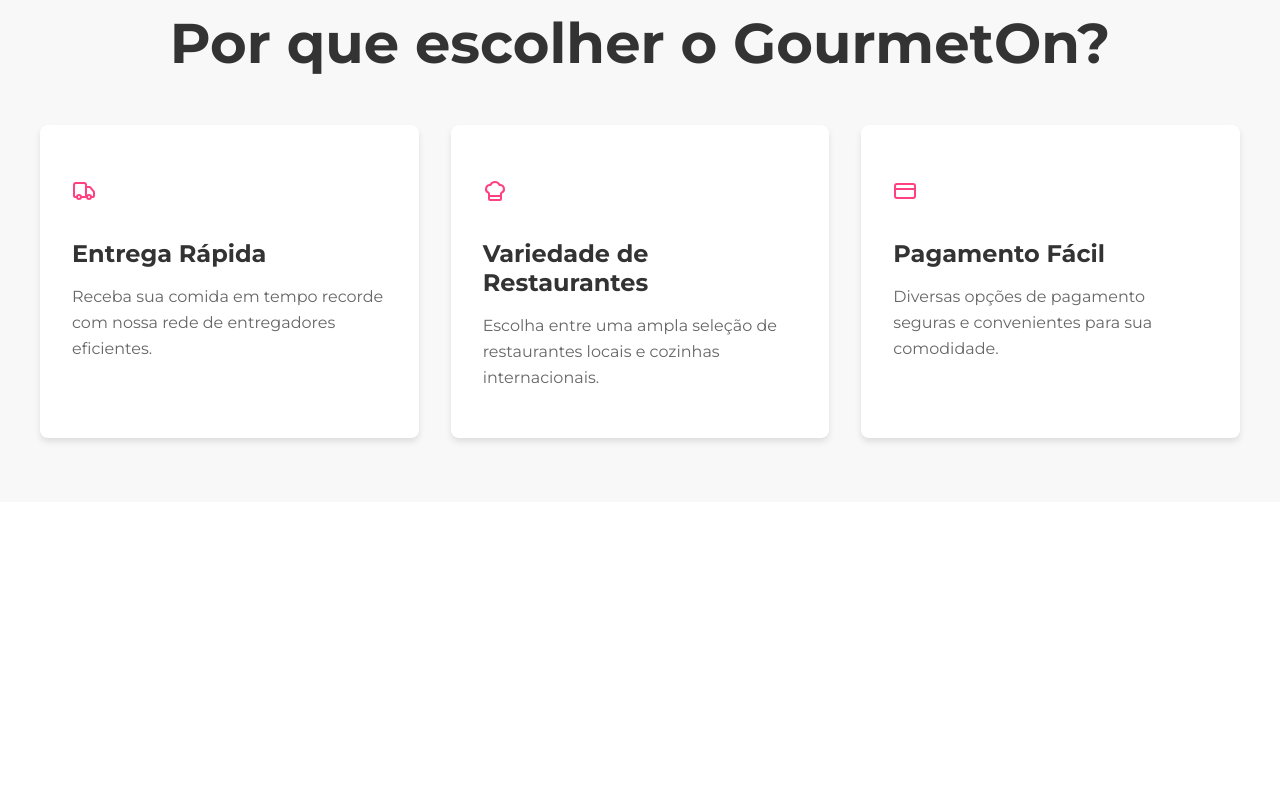
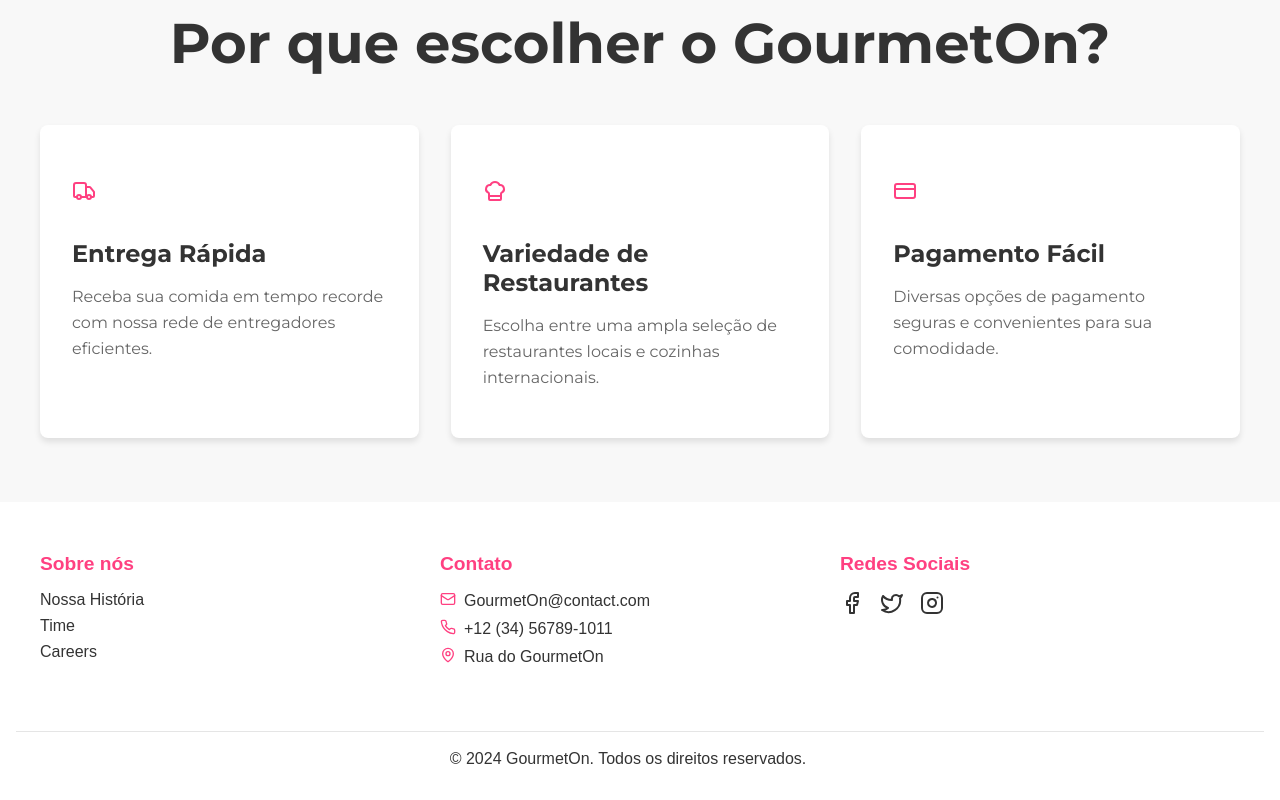
Before and after one commit to FIAP-Checkpoints/CP5-JS, a React (Vite) app: page / in a window 1280 px wide. Shown: the part 901-1701 px from the top of the page. Before the commit the page ends 1403 px from the top, so only its background shows below. Built offline with nearby package versions, Linux system fonts and the light colour scheme.

Commit message:
Footer Component

```diff
--- a/src/App.jsx
+++ b/src/App.jsx
@@ -2,6 +2,7 @@ import Header from "./components/Header";
 import Hero from "./components/Hero/Hero";
 import Benefits from "./components/Benefits/Benefits";
 import './styles/global.css'
+import FooterComponent from "./components/Footer/Footer";
 
 function App() {
     return(
@@ -9,6 +10,7 @@ function App() {
         <Header />
         <Hero />
         <Benefits />
+        <FooterComponent/>
     </>
     );
 };
--- /dev/null
+++ b/src/components/Footer/Footer.jsx
@@ -0,0 +1,76 @@
+import React from 'react';
+import { Heart, Mail, Phone, MapPin, Facebook, Twitter, Instagram } from 'lucide-react';
+import {
+    FooterContainer,
+    FooterContent,
+    FooterSection,
+    FooterTitle,
+    FooterList,
+    FooterListItem,
+    FooterLink,
+    SocialIcons,
+    IconWrapper,
+    Copyright
+  } from './FooterStyles';
+
+
+
+function FooterComponent() {
+  return (
+    <FooterContainer>
+      <FooterContent>
+        <FooterSection>
+          <FooterTitle>Sobre nós</FooterTitle>
+          <FooterList>
+            <FooterListItem>
+              <FooterLink href="#">Nossa História</FooterLink>
+            </FooterListItem>
+            <FooterListItem>
+              <FooterLink href="#">Time</FooterLink>
+            </FooterListItem>
+            <FooterListItem>
+              <FooterLink href="#">Careers</FooterLink>
+            </FooterListItem>
+          </FooterList>
+        </FooterSection>
+        <FooterSection>
+          <FooterTitle>Contato</FooterTitle>
+          <FooterList>
+            <FooterListItem>
+              <IconWrapper><Mail size={16} /></IconWrapper>
+              GourmetOn@contact.com
+            </FooterListItem>
+            <FooterListItem>
+              <IconWrapper><Phone size={16} /></IconWrapper>
+              +12 (34) 56789-1011
+            </FooterListItem>
+            <FooterListItem>
+              <IconWrapper><MapPin size={16} /></IconWrapper>
+              Rua do GourmetOn
+            </FooterListItem>
+          </FooterList>
+        </FooterSection>
+        <FooterSection>
+          <FooterTitle>Redes Sociais</FooterTitle>
+          <SocialIcons>
+            <FooterLink href="#" aria-label="Facebook">
+              <Facebook size={24} />
+            </FooterLink>
+            <FooterLink href="#" aria-label="Twitter">
+              <Twitter size={24} />
+            </FooterLink>
+            <FooterLink href="#" aria-label="Instagram">
+              <Instagram size={24} />
+            </FooterLink>
+          </SocialIcons>
+        </FooterSection>
+      </FooterContent>
+      <Copyright>
+        © {new Date().getFullYear()} GourmetOn. Todos os direitos reservados.
+        <IconWrapper><Heart size={16} color="#fff" fill="#fff" /></IconWrapper>
+      </Copyright>
+    </FooterContainer>
+  );
+};
+
+export default FooterComponent;
--- /dev/null
+++ b/src/components/Footer/FooterStyles.js
@@ -0,0 +1,110 @@
+import styled, { keyframes } from 'styled-components';
+
+const fadeIn = keyframes`
+  from { opacity: 0; }
+  to { opacity: 1; }
+`;
+
+const slideUp = keyframes`
+  from { transform: translateY(10px); opacity: 0; }
+  to { transform: translateY(0); opacity: 1; }
+`;
+
+export const FooterContainer = styled.footer`
+  background-color: white;
+  color: #333;
+  padding: 2rem 1rem;
+  font-family: Arial, sans-serif;
+  /* box-shadow: 0 -2px 10px rgba(0, 0, 0, 0.1); */
+`;
+
+export const FooterContent = styled.div`
+  max-width: 1200px;
+  margin: 0 auto;
+  display: flex;
+  flex-wrap: wrap;
+  justify-content: space-between;
+`;
+
+export const FooterSection = styled.div`
+  flex: 1;
+  min-width: 200px;
+  margin-bottom: 1rem;
+  animation: ${fadeIn} 0.5s ease-out;
+`;
+
+export const FooterTitle = styled.h3`
+  font-size: 1.2rem;
+  margin-bottom: 1rem;
+  color: #ff4081;
+  position: relative;
+
+  &::after {
+    content: '';
+    position: absolute;
+    left: 0;
+    bottom: -5px;
+    width: 0;
+    height: 2px;
+    background-color: #ff4081;
+    transition: width 0.3s ease;
+  }
+
+  &:hover::after {
+    width: 100%;
+  }
+`;
+
+export const FooterList = styled.ul`
+  list-style-type: none;
+  padding: 0;
+`;
+
+export const FooterListItem = styled.li`
+  margin-bottom: 0.5rem;
+  display: flex;
+  align-items: center;
+  transition: transform 0.3s ease;
+
+  &:hover {
+    transform: translateX(5px);
+  }
+`;
+
+export const FooterLink = styled.a`
+  color: #333;
+  text-decoration: none;
+  transition: color 0.3s;
+
+  &:hover {
+    color: #ff4081;
+  }
+`;
+
+export const SocialIcons = styled.div`
+  display: flex;
+  gap: 1rem;
+`;
+
+export const IconWrapper = styled.span`
+  margin-right: 0.5rem;
+  color: #ff4081;
+`;
+
+export const SocialLink = styled(FooterLink)`
+  display: inline-block;
+  transition: transform 0.3s ease, color 0.3s;
+
+  &:hover {
+    transform: scale(1.2);
+    color: #ff4081;
+  }
+`;
+
+export const Copyright = styled.div`
+  text-align: center;
+  margin-top: 2rem;
+  padding-top: 1rem;
+  border-top: 1px solid rgba(0, 0, 0, 0.1);
+  animation: ${slideUp} 0.5s ease-out;
+`;
```
